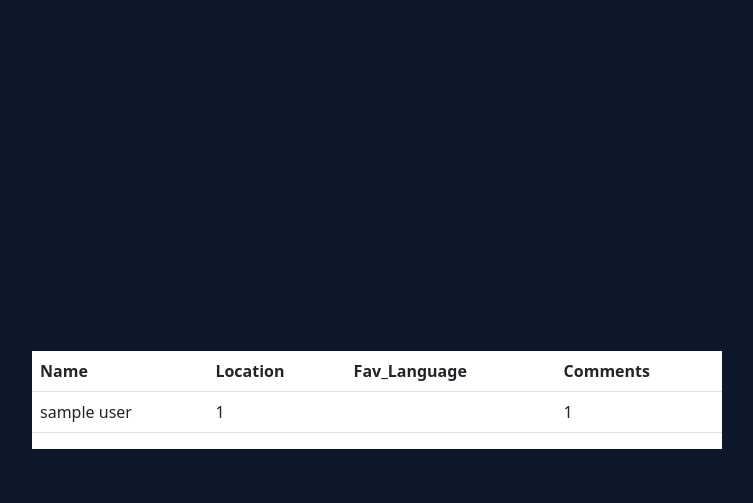
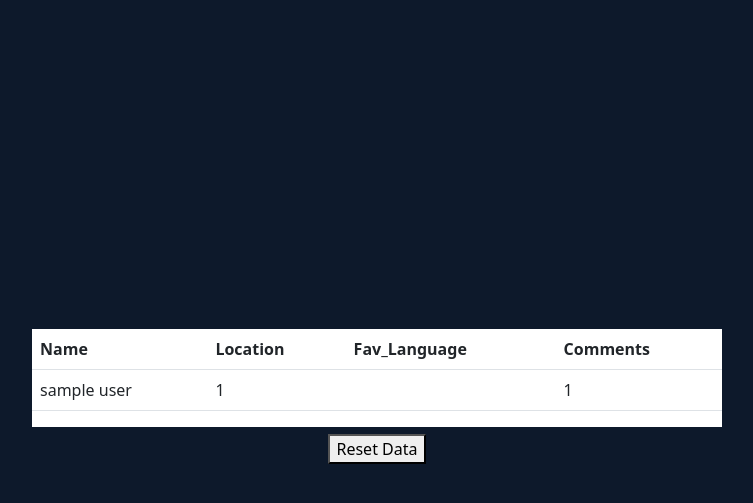
Before and after one commit to NickBarkerDev/dojo_survey, a Flask app: page /result in a window 1280 px wide. Shown: the top 503 px of the page, without its empty margins (263-1016 px from the left). Run offline with Flask 2, Linux system fonts and the light colour scheme; the visitor is signed in with stand-in values (Sample User, id 1).

Commit message:
added a 'reset data' button and linked it to a route that cleared all session data

```diff
--- a/flask_app/templates/result.html
+++ b/flask_app/templates/result.html
@@ -9,6 +9,7 @@
 </head>
 <body>
     <div class="results-container">
+
         <table class="table table-hover">
             <thead>
             <tr>
@@ -25,8 +26,10 @@
                 <td>{{ session['favorite_language'] }}</td>
                 <td>{{ session['comments'] }}</td>
             </tbody>
-
         </table>
     </div>
+    <a href="/clear" class="btn">
+        <button>Reset Data</button>
+    </a>
 </body>
 </html>
```
